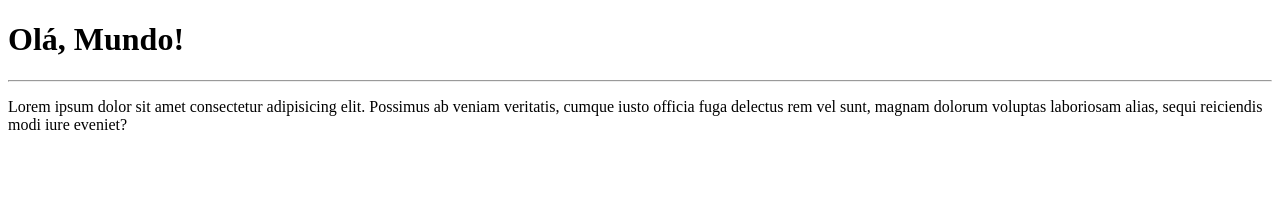
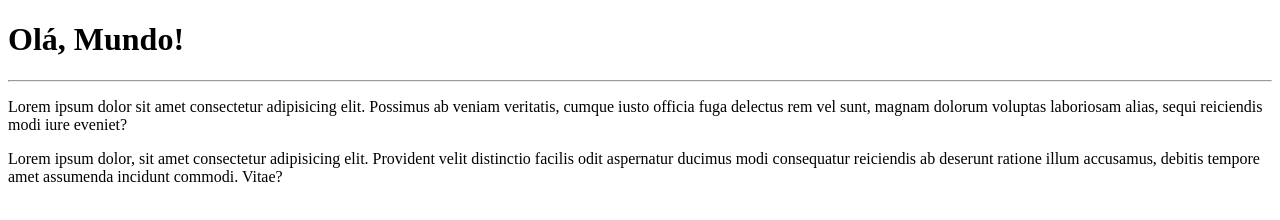
Before and after one commit to matheusbatista1/Ola-Mundo, a plain HTML site: page site-exemplo/index.html in a window 1280 px wide. Drawn offline with Linux system fonts and the light colour scheme.

Commit message:
Adicionei um paragrafo

```diff
--- a/site-exemplo/index.html
+++ b/site-exemplo/index.html
@@ -10,5 +10,6 @@
     <h1>Olá, Mundo!</h1>
     <hr>
     <p>Lorem ipsum dolor sit amet consectetur adipisicing elit. Possimus ab veniam veritatis, cumque iusto officia fuga delectus rem vel sunt, magnam dolorum voluptas laboriosam alias, sequi reiciendis modi iure eveniet?</p>
+    <p>Lorem ipsum dolor, sit amet consectetur adipisicing elit. Provident velit distinctio facilis odit aspernatur ducimus modi consequatur reiciendis ab deserunt ratione illum accusamus, debitis tempore amet assumenda incidunt commodi. Vitae?</p>
 </body>
 </html>
```
